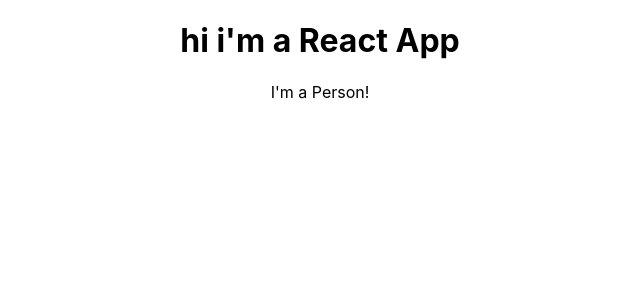
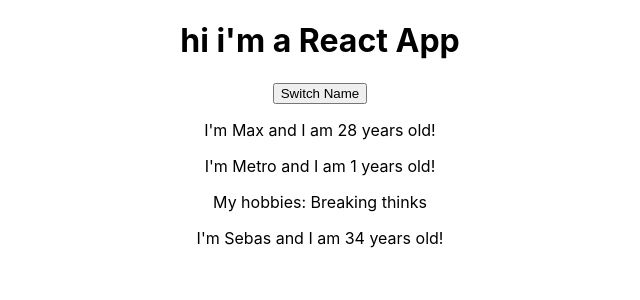
Before and after one commit to jorgemontes/first-react-app, a React (Create React App) app: page / in a window 1280 px wide. Shown: the top 300 px of the page, without its empty margins (320-960 px from the left). Built offline with nearby package versions, Linux system fonts and the light colour scheme.

Commit message:
props and state

```diff
--- a/src/App.js
+++ b/src/App.js
@@ -1,15 +1,29 @@
-import React from 'react';
+import React, { Component } from 'react';
 import './App.css';
 import Person from './Person/Person'
 
-function App() {
+class App extends Component {
+
+  state = {
+    persons: [
+      {name:'Max', age:28},
+      {name:'Metro', age:1},
+      {name:'Sebas', age:34}
+    ]
+  }
+
+  render(){
     return (
       <div className="App">
         <h1>hi i'm a React App</h1>
-      <Person />
+        <button>Switch Name</button>
+        <Person name={this.state.persons[0].name} age={this.state.persons[0].age} />
+        <Person name={this.state.persons[1].name} age={this.state.persons[1].age} > My hobbies: Breaking thinks</Person>
+        <Person name={this.state.persons[2].name} age={this.state.persons[2].age} />
       </div>
       //React.createElement('div',{className:'App'},React.createElement('h1',null, 'Does this work now?'))
     );
   }
+}
 
 export default App;
--- a/src/Person/Person.js
+++ b/src/Person/Person.js
@@ -1,7 +1,12 @@
 import React from 'react';
 
-const person = () => {
-    return <p>I'm a Person!</p>
+const person = (props) => {
+    return (
+    <div>
+        <p>I'm {props.name} and I am {props.age} years old!</p>
+        <p>{props.children}</p>
+    </div>
+    )
 }
 
 export default person;
```
Lines whose indentation alone changed are shown as unchanged.
